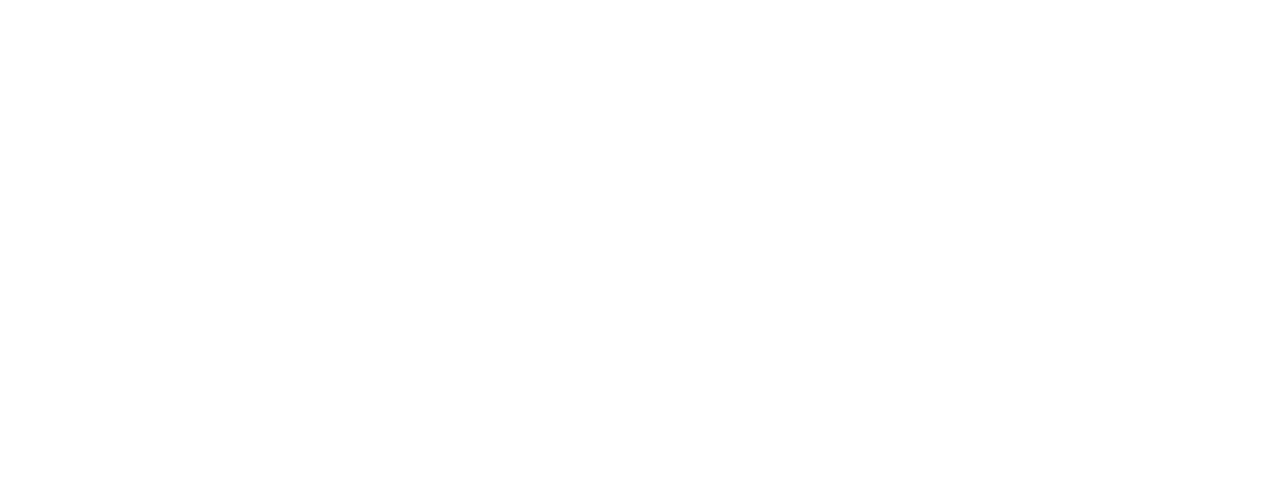
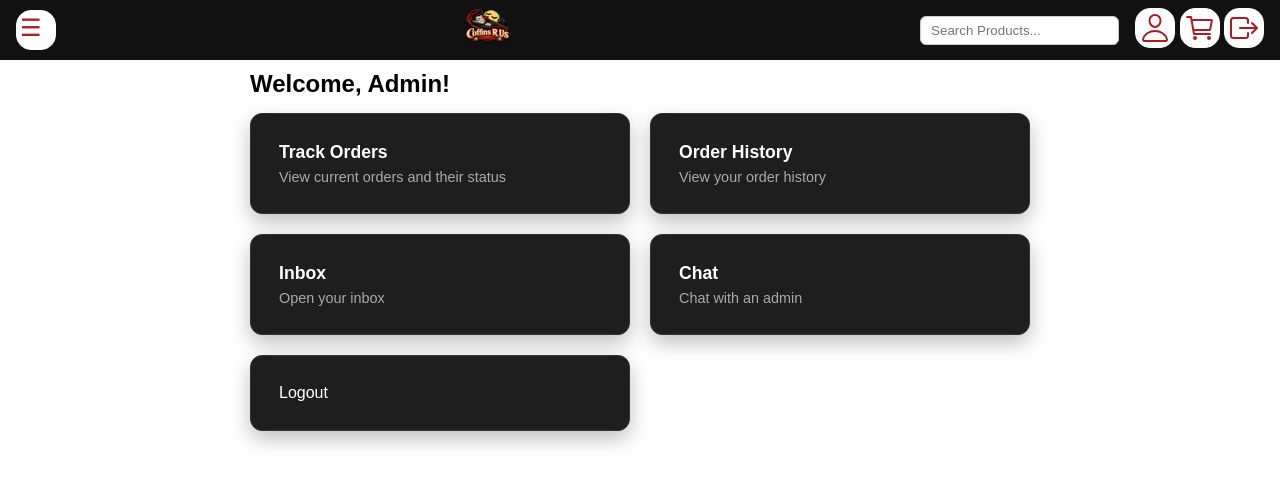
Before and after one commit to 0wpe/CSET-180-Project-Semester-2-Final, a Flask app: page /account in a window 1280 px wide. Before the commit the part shown is empty. Shown: the top 486 px of the page. Run offline with Flask 3, Linux system fonts and the light colour scheme; a user stored in the database is signed in; data comes from the database, SQL or seed files in the repository.

Commit message:
updated account page
updated account page and fixed nav bar

```diff
--- a/templates/account.html
+++ b/templates/account.html
@@ -0,0 +1,124 @@
+<style>
+.account-inner {
+    max-width: 500px;
+    margin: auto;
+    padding: 10px;
+}
+
+.account-inner h2 {
+    margin-bottom: 15px;
+}
+
+/* GRID */
+.account-grid {
+    display: grid;
+    grid-template-columns: 1fr;
+    gap: 12px;
+}
+
+/* BASE CARD (mobile) */
+.account-card {
+    display: block;
+    padding: 18px;
+    background: #222;
+    color: white;
+    text-align: center;
+    border-radius: 12px;
+    text-decoration: none;
+    transition: all 0.2s ease;
+}
+
+.account-card h3 {
+    margin-bottom: 6px;
+    font-size: 1.1rem;
+}
+
+.account-card p {
+    font-size: 0.9rem;
+    color: #aaa;
+}
+/* HOVER (works on desktop, harmless on mobile) */
+.account-card:hover {
+    background: #2d2d2d;
+}
+
+/* TABLET */
+@media (min-width: 600px) {
+    .account-inner {
+        max-width: 650px;
+    }
+
+    .account-grid {
+        grid-template-columns: repeat(2, 1fr);
+    }
+}
+
+/* DESKTOP — THIS IS WHERE IT FEELS LIKE CARDS */
+@media (min-width: 900px) {
+    .account-inner {
+        max-width: 800px;
+    }
+
+    .account-grid {
+        gap: 20px;
+    }
+
+    .account-card {
+        padding: 28px;
+        text-align: left;
+
+        /* 👇 key “card” styling */
+        background: #1e1e1e;
+        border: 1px solid #333;
+        box-shadow: 0 8px 20px rgba(0,0,0,0.25);
+    }
+
+    .account-card:hover {
+        transform: translateY(-4px);
+        box-shadow: 0 12px 25px rgba(0,0,0,0.35);
+        border-color: #444;
+    }
+}
+</style>
+
+{% extends "base.html" %}
+
+{% block title %}My Account{% endblock %}
+
+{% block content %}
+<div class="account-container">
+
+    <div class="account-inner">
+        <h2>Welcome, {{ current_user.first_name }}!</h2>
+
+        <div class="account-grid">
+            <a href="/orders" class="account-card">
+                <h3>Track Orders</h3>
+                <p>View current orders and their status</p>
+            </a>
+            <a href="/orders/history" class="account-card">
+                <h3>Order History</h3>
+                <p>View your order history</p>
+            </a>
+            <a href="/inbox" class="account-card">
+                <h3>Inbox</h3>
+                <p>Open your inbox</p>
+            </a>
+            <a href="/chat" class="account-card">
+                <h3>Chat</h3>
+                <p>Chat with an admin</p>
+            </a>
+
+            {% if current_user.role == "vendor" %}
+                <a href="/vendor/dashboard" class="account-card">
+                    <h3>My Shop</h3>
+                    <p>Edit your shop</p>
+                    </a>
+            {% endif %}
+
+            <a href="/logout" class="account-card logout">Logout</a>
+        </div>
+    </div>
+
+</div>
+{% endblock %}
--- a/templates/base.html
+++ b/templates/base.html
@@ -41,13 +41,14 @@
             <div>
                 <a href="/account"><img src="{{ url_for('static', filename='images/icons/account.svg') }}" class="NavIcons" alt="account img"></a> <!-- Account -->
                 <a href="/cart"><img src="{{ url_for('static', filename='images/icons/cart.svg') }}" class="NavIcons" alt="cart img"></a> <!-- Cart -->
-            </div>
+
 
             {% if session.get("user_id") %}
                 <a href="/logout"><img src="{{ url_for('static', filename='images/icons/logout.svg') }}" class="NavIcons" alt="logout img"></a> <!-- Logout -->
             {% else %}
                 <a href="/login" id="NavLogin">Login</a> <!-- Login -->
             {% endif %}
+            </div>
         </nav>
     </header>
 
```
